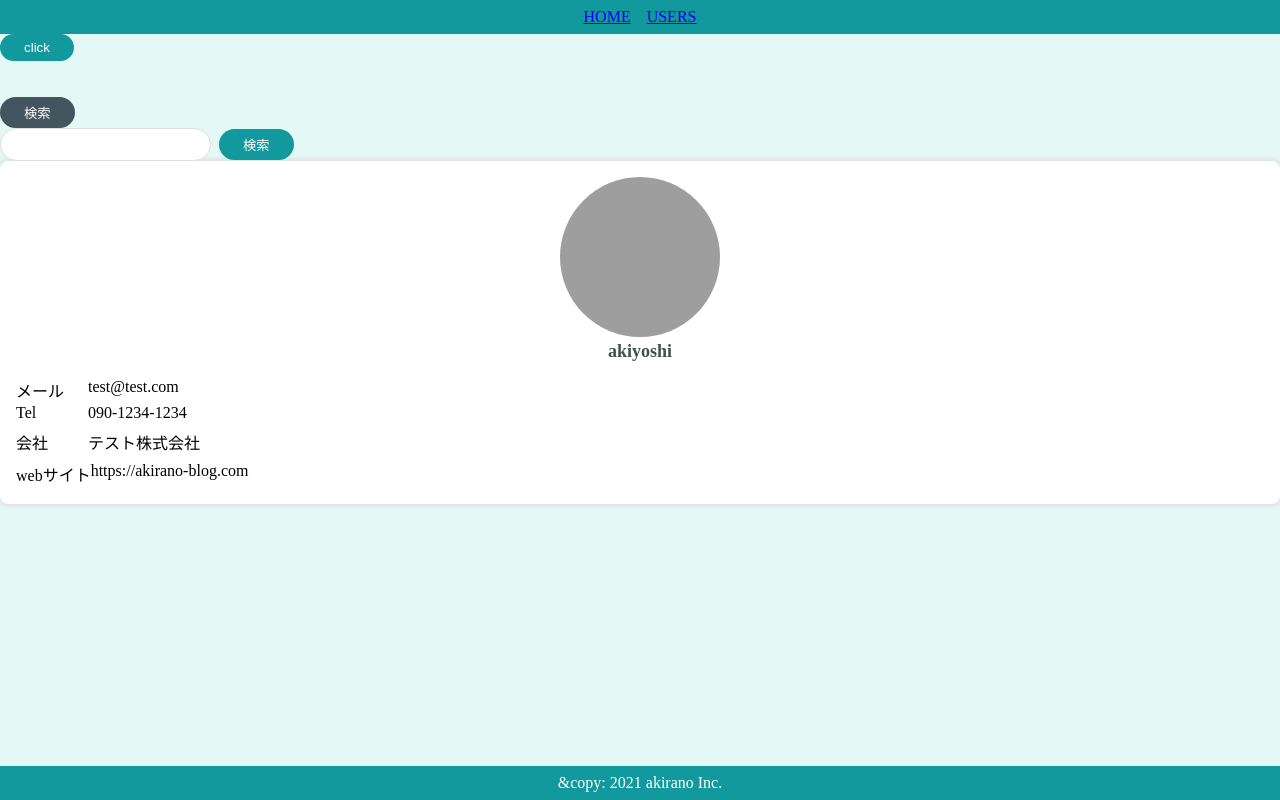
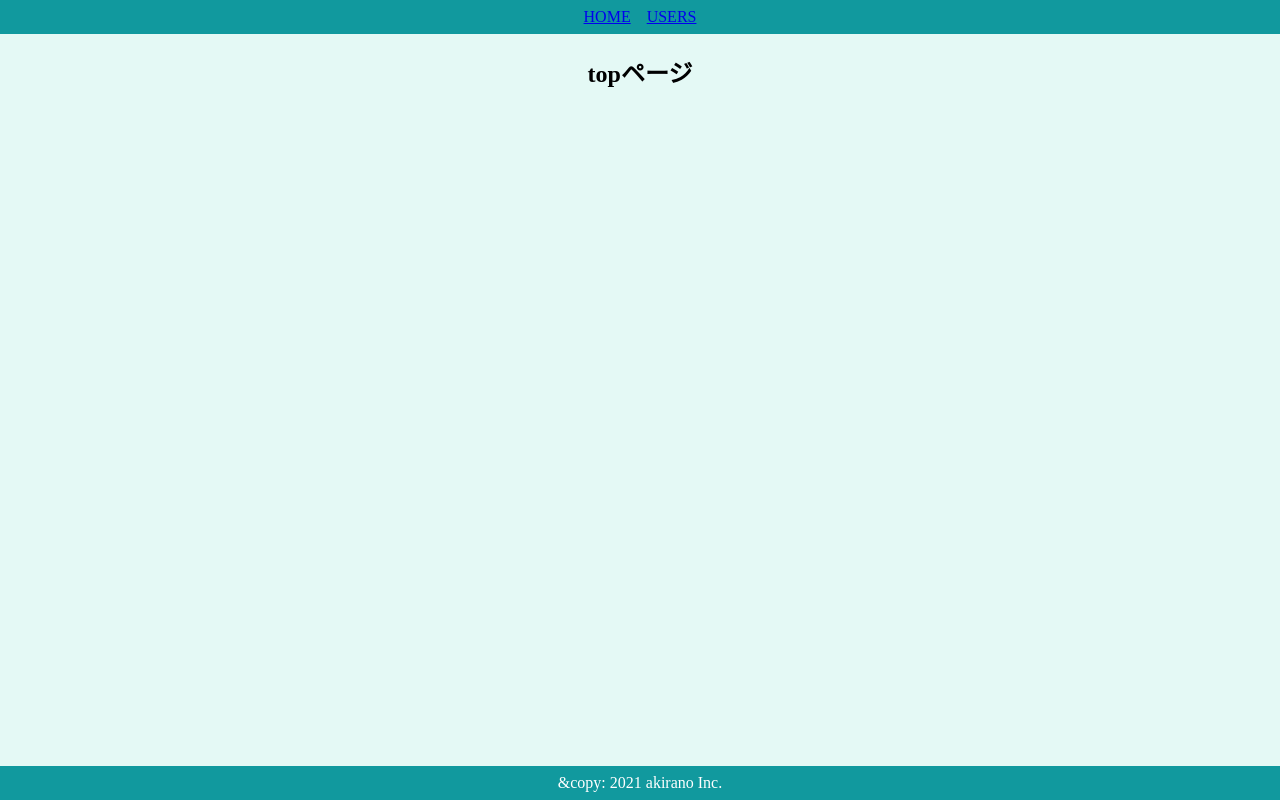
Before and after one commit to akira393/react-atomic-sample, a React (Create React App) app: page / in a window 1280 px wide. Built offline with nearby package versions, Linux system fonts and the light colour scheme; grey boxes are pictures that could not be loaded.

Commit message:
pagesの作成

```diff
--- a/src/App.js
+++ b/src/App.js
@@ -1,34 +1,6 @@
-import { BrowserRouter } from "react-router-dom";
-import { PrimaryButton } from "./components/atoms/button/PrimaryButton";
-import { SecondaryButton } from "./components/atoms/button/SecondaryButton";
-import { SearchInput } from "./components/molecules/SearchInput";
-import { UserCard } from "./components/organisms/user/UserCard";
-import { DefalutLayout } from "./components/templates/DefalutLayout";
+import { Router } from "./router/Router";
 import "./styles.css";
 
-const user = {
-  name: "akiyoshi",
-  email: "test@test.com",
-  tel: "090-1234-1234",
-  image: "https://source.unsplash.com/yihlaRCCvd4",
-  company: {
-    name: "テスト株式会社"
-  },
-  website: "https://akirano-blog.com"
-};
 export default function App() {
-  return (
-    <BrowserRouter>
-      <DefalutLayout>
-        <PrimaryButton>click</PrimaryButton>
-        <br />
-        <br />
-        <br />
-        <SecondaryButton>検索</SecondaryButton>
-        <br />
-        <SearchInput />
-        <UserCard user={user} />
-      </DefalutLayout>
-    </BrowserRouter>
-  );
+  return <Router />;
 }
--- /dev/null
+++ b/src/components/pages/Top.jsx
@@ -0,0 +1,13 @@
+import styled from "styled-components";
+
+export const Top = () => {
+  return (
+    <SContainer>
+      <h2>topページ</h2>
+    </SContainer>
+  );
+};
+
+const SContainer = styled.div`
+  text-align: center;
+`;
--- /dev/null
+++ b/src/components/pages/Users.jsx
@@ -0,0 +1,45 @@
+import styled from "styled-components";
+import { SearchInput } from "../molecules/SearchInput";
+import { UserCard } from "../organisms/user/UserCard";
+
+const users = [...Array(10).keys()].map((val) => {
+  return {
+    id: val,
+    name: `akiyoshi#${val}`,
+    email: "test@test.com",
+    tel: "090-1234-1234",
+    image: "https://source.unsplash.com/yihlaRCCvd4",
+    company: {
+      name: "テスト株式会社"
+    },
+    website: "https://akirano-blog.com"
+  };
+});
+export const Users = () => {
+  return (
+    <SContainer>
+      <h2>Users 一覧</h2>
+      <SearchInput />
+      <SUserArea>
+        {users.map((user) => (
+          <UserCard keys={user.id} user={user} />
+        ))}
+      </SUserArea>
+    </SContainer>
+  );
+};
+
+const SContainer = styled.div`
+  display: flex;
+  flex-direction: column;
+  align-items: center;
+  padding: 24px;
+`;
+
+const SUserArea = styled.div`
+  padding: 40px;
+  width: 100%;
+  display: grid;
+  grid-template-columns: repeat(auto-fit, minmax(200px, 1fr));
+  grid-gap: 20px;
+`;
--- /dev/null
+++ b/src/router/Router.jsx
@@ -0,0 +1,23 @@
+import { BrowserRouter, Route, Switch } from "react-router-dom";
+import { Top } from "../components/pages/Top";
+import { Users } from "../components/pages/Users";
+import { DefalutLayout } from "../components/templates/DefalutLayout";
+import { HeaderOnlyLayout } from "../components/templates/HeaderOnlyLayout";
+export const Router = () => {
+  return (
+    <BrowserRouter>
+      <Switch>
+        <Route exact path="/">
+          <DefalutLayout>
+            <Top />
+          </DefalutLayout>
+        </Route>
+        <Route path="/users">
+          <HeaderOnlyLayout>
+            <Users />
+          </HeaderOnlyLayout>
+        </Route>
+      </Switch>
+    </BrowserRouter>
+  );
+};
```
